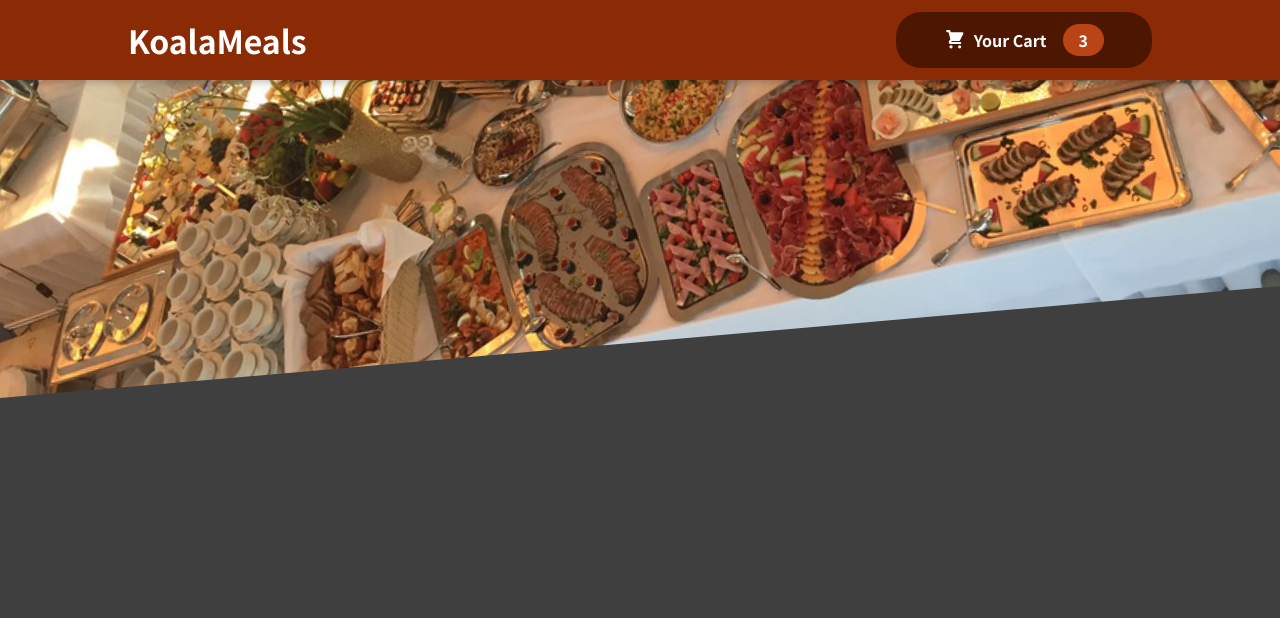
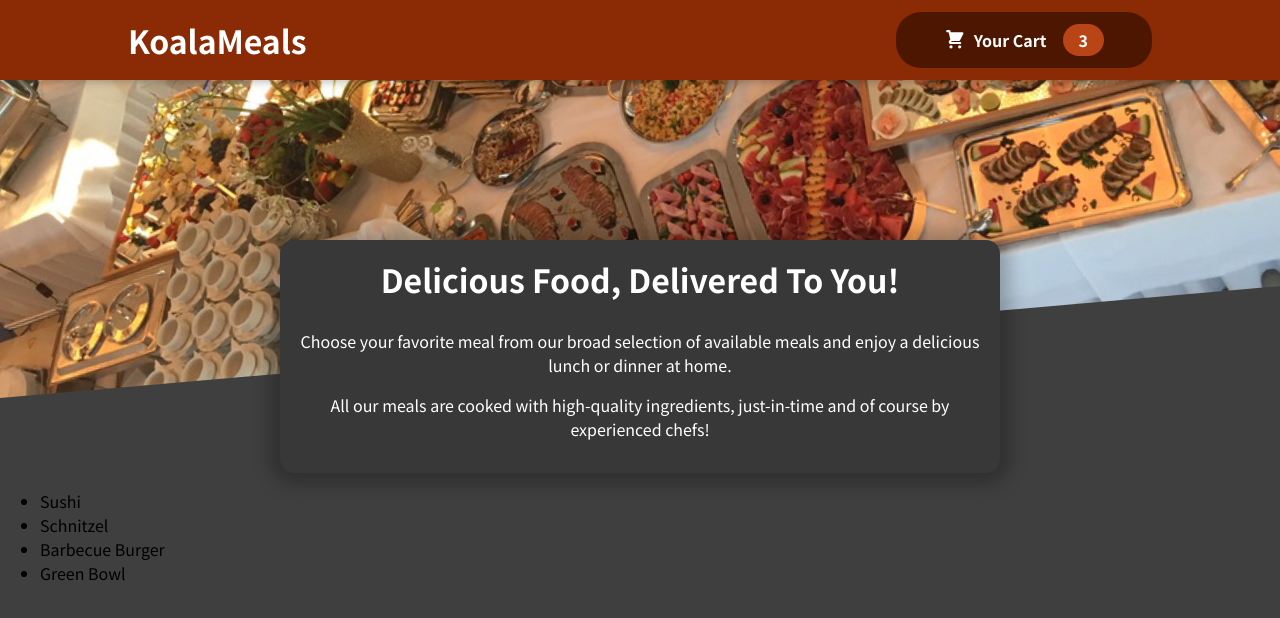
Before and after one commit to isyoo1213/OrderApp, a React (Create React App) app in the folder OrderApp/: page / in a window 1280 px wide. Shown: the top 618 px of the page. Built offline with nearby package versions, Linux system fonts and the light colour scheme.

Commit message:
feat: Add rough Meal-Realated Components

```diff
--- a/OrderApp/src/App.js
+++ b/OrderApp/src/App.js
@@ -1,10 +1,14 @@
-import React, { Fragment } from 'react';
-import Header from './conponents/Layout/Header'
+import React, { Fragment } from "react";
+import Header from "./conponents/Layout/Header";
+import Meals from "./conponents/Meals/Meals";
 
 function App() {
   return (
     <Fragment>
-      <Header/>
+      <Header />
+      <main>
+        <Meals />
+      </main>
     </Fragment>
   );
 }
--- /dev/null
+++ b/OrderApp/src/conponents/Meals/AvailableMeals.js
@@ -0,0 +1,39 @@
+import styles from './AvailableMeals.module.css';
+
+const DUMMY_MEALS = [
+  {
+    id: 'm1',
+    name: 'Sushi',
+    description: 'Finest fish and veggies',
+    price: 22.99,
+  },
+  {
+    id: 'm2',
+    name: 'Schnitzel',
+    description: 'A german specialty!',
+    price: 16.5,
+  },
+  {
+    id: 'm3',
+    name: 'Barbecue Burger',
+    description: 'American, raw, meaty',
+    price: 12.99,
+  },
+  {
+    id: 'm4',
+    name: 'Green Bowl',
+    description: 'Healthy...and green...',
+    price: 18.99,
+  },
+];
+
+const AvailableMeals = () => {
+  const mealsList = DUMMY_MEALS.map(meals => <li>{meals.name}</li>);
+  return <section>
+    <ul>
+      {mealsList}
+    </ul>
+  </section>
+}
+
+export default AvailableMeals;
--- /dev/null
+++ b/OrderApp/src/conponents/Meals/AvailableMeals.module.css
@@ -0,0 +1,24 @@
+.meals {
+  max-width: 60rem;
+  width: 90%;
+  margin: 2rem auto;
+  animation: meals-appear 1s ease-out forwards;
+}
+
+.meals ul {
+  list-style: none;
+  margin: 0;
+  padding: 0;
+}
+
+@keyframes meals-appear {
+  from {
+    opacity: 0;
+    transform: translateY(3rem);
+  }
+
+  to {
+    opacity: 1;
+    transform: translateY(0);
+  }
+}
--- /dev/null
+++ b/OrderApp/src/conponents/Meals/Meals.js
@@ -0,0 +1,14 @@
+import React, { Fragment } from 'react';
+import MealsSummary from "./MealsSummary";
+import AvailableMeals from "./AvailableMeals";
+
+const Meals = () => {
+  return (
+    <Fragment>
+      <MealsSummary />
+      <AvailableMeals />
+    </Fragment>
+  );
+};
+
+export default Meals;
--- /dev/null
+++ b/OrderApp/src/conponents/Meals/MealsSummary.js
@@ -0,0 +1,18 @@
+import styles from './MealsSummary.module.css';
+const MealsSummary = () => {
+  return (
+    <section className={styles.summary}>
+      <h2>Delicious Food, Delivered To You!</h2>
+      <p>
+        Choose your favorite meal from our broad selection of available meals
+        and enjoy a delicious lunch or dinner at home.
+      </p>
+      <p>
+        All our meals are cooked with high-quality ingredients, just-in-time and
+        of course by experienced chefs!
+      </p>
+    </section>
+  );
+};
+
+export default MealsSummary;
--- /dev/null
+++ b/OrderApp/src/conponents/Meals/MealsSummary.module.css
@@ -0,0 +1,18 @@
+.summary {
+  text-align: center;
+  max-width: 45rem;
+  width: 90%;
+  margin: auto;
+  margin-top: -10rem;
+  position: relative;
+  background-color: #383838;
+  color: white;
+  border-radius: 14px;
+  padding: 1rem;
+  box-shadow: 0 1px 18px 10px rgba(0, 0, 0, 0.25);
+}
+
+.summary h2 {
+  font-size: 2rem;
+  margin-top: 0;
+}
```
Also changed, not shown: 1 other file (tests, documents, lock files or other folders).
